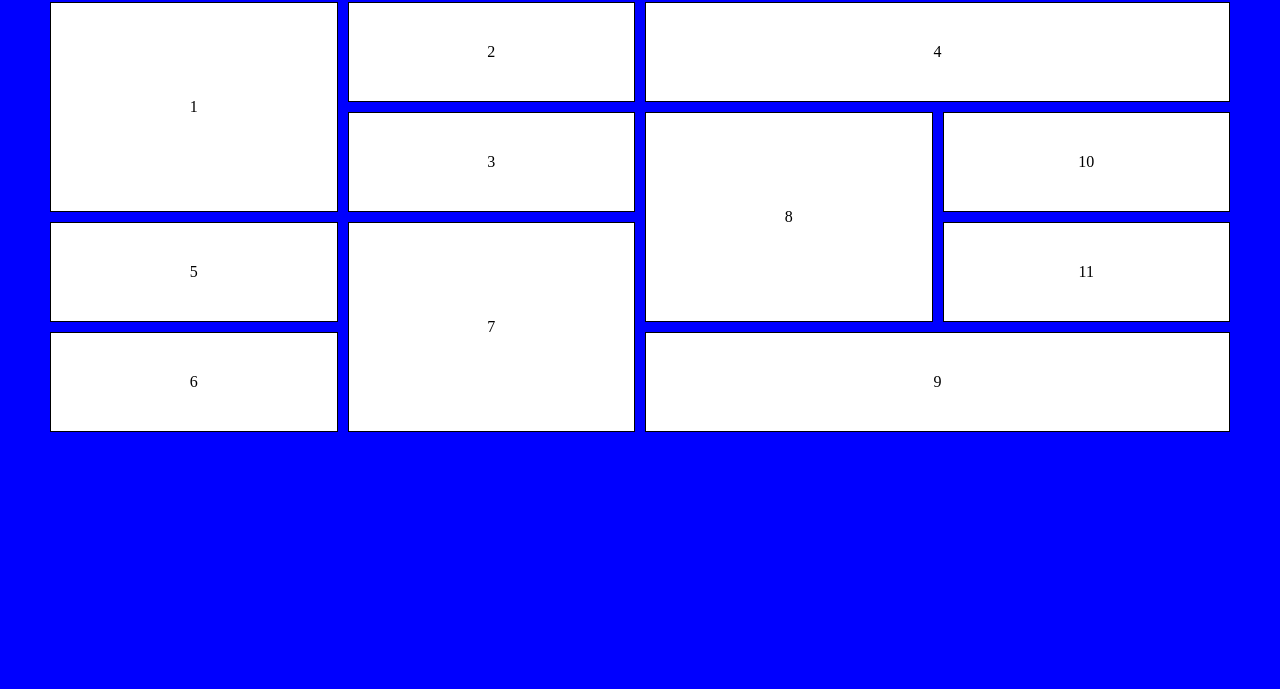
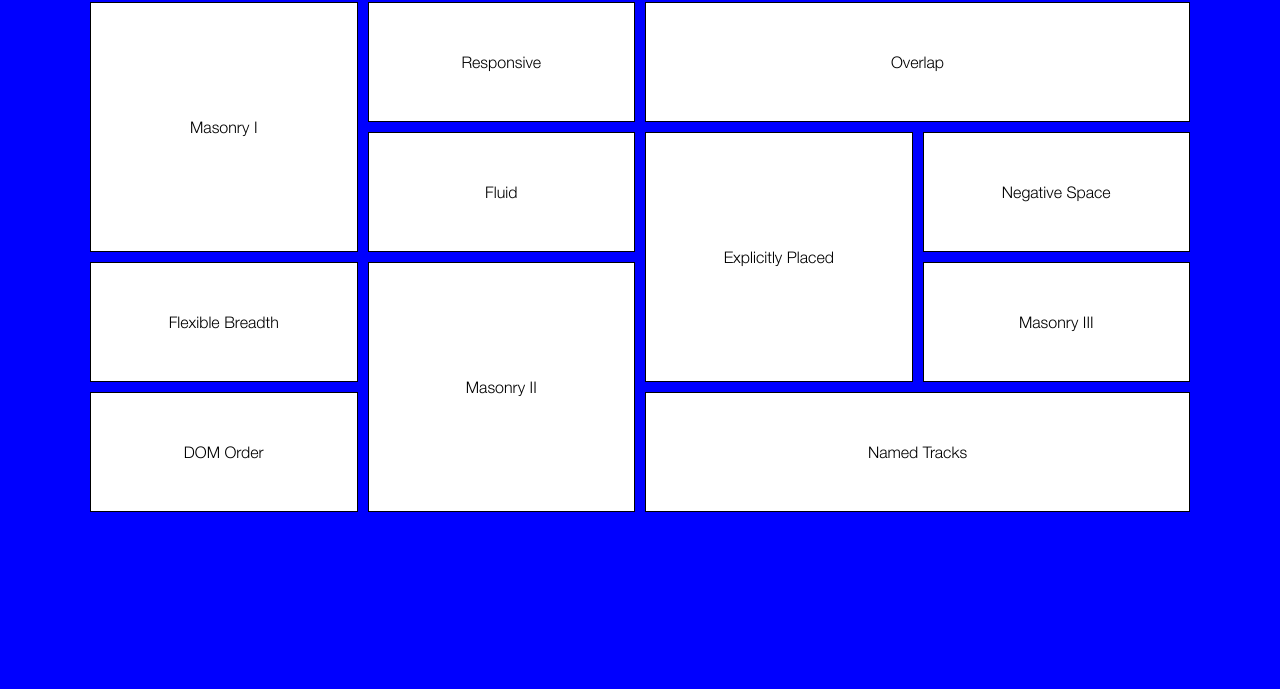
Before and after one commit to PaataSet/HomeWork_09, a plain HTML site: page index.html in a window 1280 px wide. Shown: the part 111-800 px from the top of the page. Drawn offline with Linux system fonts and the light colour scheme.

Commit message:
html and css correction

```diff
--- a/index.html
+++ b/index.html
@@ -18,18 +18,18 @@
         </a>
       </div>
     </header>
-    <div class="parent">
-      <div class="box item-1">1</div>
-      <div class="box item-2">2</div>
-      <div class="box item-3">3</div>
-      <div class="box item-4">4</div>
-      <div class="box item-5">5</div>
-      <div class="box item-6">6</div>
-      <div class="box item-7">7</div>
-      <div class="box item-8">8</div>
-      <div class="box item-9">9</div>
-      <div class="box item-10">10</div>
-      <div class="box item-11">11</div>
+    <div class="parent font-1">
+      <div class="box item-1">Masonry I</div>
+      <div class="box item-2">Flexible Breadth</div>
+      <div class="box item-3">DOM Order</div>
+      <div class="box item-4">Responsive</div>
+      <div class="box item-5">Fluid</div>
+      <div class="box item-6">Masonry II</div>
+      <div class="box item-7">Overlap</div>
+      <div class="box item-8">Explicitly Placed</div>
+      <div class="box item-9">Named Tracks</div>
+      <div class="box item-10">Negative Space</div>
+      <div class="box item-11">Masonry III</div>
     </div>
   </body>
 </html>
--- a/src/css/styles.css
+++ b/src/css/styles.css
@@ -50,12 +50,16 @@ header {
   gap: 20px;
 }
 body {
+  max-width: 1200px;
+  width: 100%;
+  margin: 0 auto;
   background-color: blue;
 }
 
 .box {
-  max-width: auto;
-  min-height: 100px;
+  max-width: 800px;
+  min-height: 120px;
+
   background-color: white;
   border: 1px solid black;
   display: flex;
@@ -68,37 +72,31 @@ body {
   display: grid;
   gap: 10px;
   grid-template-columns: repeat(4, 1fr);
-
-  /* grid-template-areas:
-    "item-1 item-2 item-4 item-4"
-    "item-1 item-3 item-8 item-11"
-    "item-5 item-7 item-8 item-10"
-    "item-6 item-7 item-9 item-9"; */
 }
 .item-1 {
   grid-row: 1 / span 2;
 }
 
 .item-2 {
+  grid-row: 3;
+}
+
+.item-3 {
+  grid-row: 4;
+}
+
+.item-4 {
   grid-row: 1;
 }
 
-.item-3 {
+.item-5 {
   grid-row: 2;
 }
-
-.item-4 {
-  grid-column: 3/5;
-}
-
-.item-5 {
-  grid-row: 3;
-}
 .item-6 {
-  grid-row: 4;
+  grid-row: 3 / span 2;
 }
 .item-7 {
-  grid-row: 3 / span 2;
+  grid-column: 3/5;
 }
 
 .item-8 {
```
